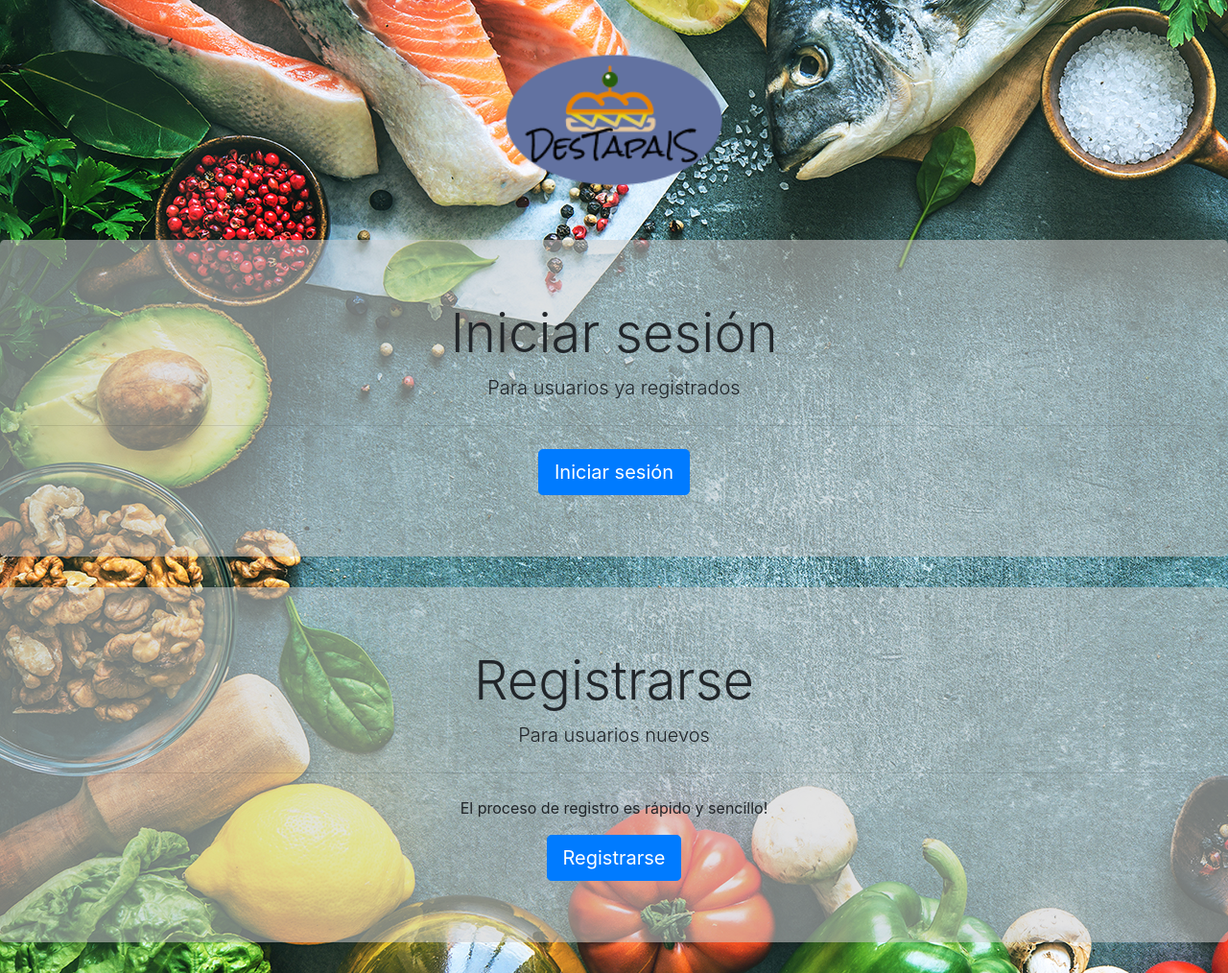
After one commit to VictorNS69/DesTapaIS, a Flask app: template src/templates/home.html in a window 1280 px wide. The commit adds this page. Shown: the whole page at 96% size. Run offline with Flask 2, Linux system fonts and the light colour scheme; the template is opened without the code that fills it, so the values that code supplies are empty; some libraries are stand-ins or nearby versions.

Commit message:
added home page. Closes #24

```diff
--- a/src/templates/error_sign_in.html
+++ b/src/templates/error_sign_in.html
@@ -4,7 +4,7 @@
 <div class="wrapper">
   <h1>Hmm...</h1>
   <p>Parece que <b>{{name}} </b> o <b>{{email}}</b> ya está registrado en nuestro sistema</p>
-  <div class="buttons"><a href="/">back</a>
+  <div class="buttons"><a href="/sing_in">back</a>
       <span>Utiliza otro nombre de usuario o email</span></div>
 </div>
 <div class="space">
--- /dev/null
+++ b/src/templates/home.html
@@ -0,0 +1,28 @@
+
+<div align="center">
+    <link rel="stylesheet" href="https://stackpath.bootstrapcdn.com/bootstrap/4.2.1/css/bootstrap.min.css"
+          integrity="sha384-GJzZqFGwb1QTTN6wy59ffF1BuGJpLSa9DkKMp0DgiMDm4iYMj70gZWKYbI706tWS" crossorigin="anonymous">
+    <img src ="{{ url_for('static', filename='images/Logo_DesTapaIS_fondo.png') }}"
+         alt = "DesTapaIS Logo" height="250" width="250" />
+    <div class="jumbotron" >
+      <h1 class="display-4">Iniciar sesión</h1>
+      <p class="lead">Para usuarios ya registrados</p>
+      <hr class="my-4">
+      <a class="btn btn-primary btn-lg" href="login" role="button">Iniciar sesión</a>
+    </div>
+    <div class="jumbotron">
+      <h1 class="display-4">Registrarse</h1>
+      <p class="lead">Para usuarios nuevos</p>
+      <hr class="my-4">
+      <p>El proceso de registro es rápido y sencillo!</p>
+      <a class="btn btn-primary btn-lg" href="sign_in" role="button">Registrarse</a>
+    </div>
+</div>
+<style>
+        body{
+        background-image: url("{{ url_for('static', filename='images/wallpaper_comida.jpg') }}");
+     }
+     .jumbotron {
+        background: rgba(204, 204, 204, 0.55)
+    }
+</style>
--- a/src/templates/sign_up.html
+++ b/src/templates/sign_up.html
@@ -2,7 +2,7 @@
 <script src="//netdna.bootstrapcdn.com/bootstrap/3.0.0/js/bootstrap.min.js"></script>
 <script src="//code.jquery.com/jquery-1.11.1.min.js"></script>
 <!------ Include the above in your HEAD tag ---------->
-
+<body>
 <div class="container">
     <div class="row">
         <div class="col-xs-12 col-sm-12 col-md-4 well well-sm">
@@ -70,3 +70,4 @@
         </div>
     </div>
 </div>
+</body>
```
Also changed, not shown: src/routes.py (+9 -5 lines), src/templates/age_error.html (+1 -1 lines), src/static/images/Logo_DesTapaIS.png (added), src/static/images/Logo_DesTapaIS_fondo.png (added), src/static/images/wallpaper_comida.jpg (added).
